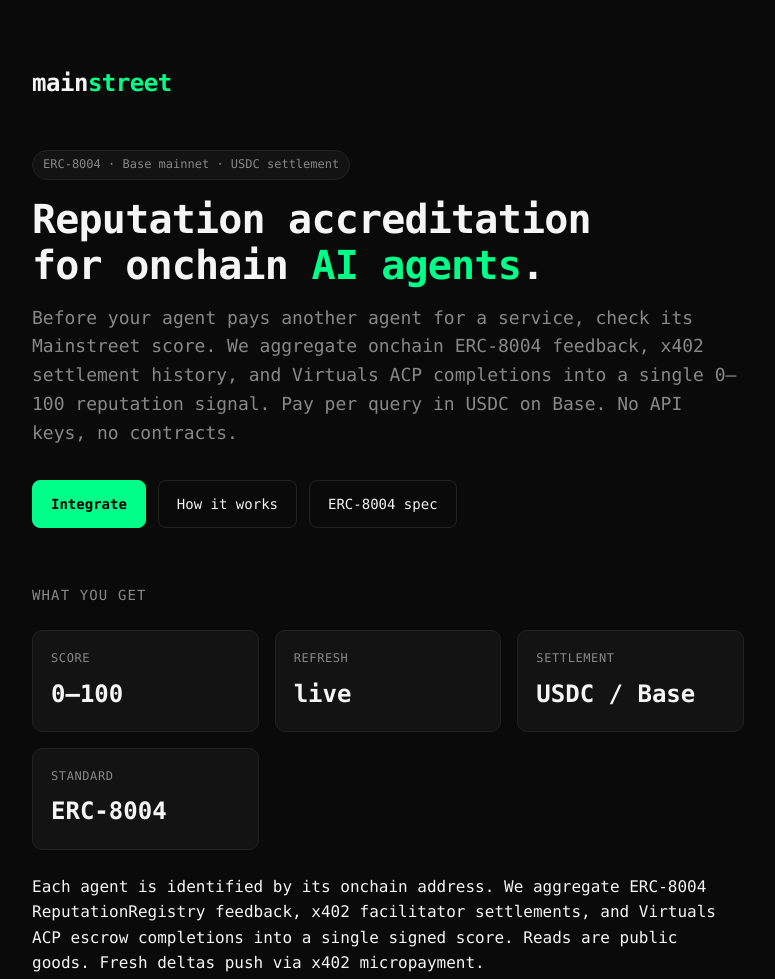
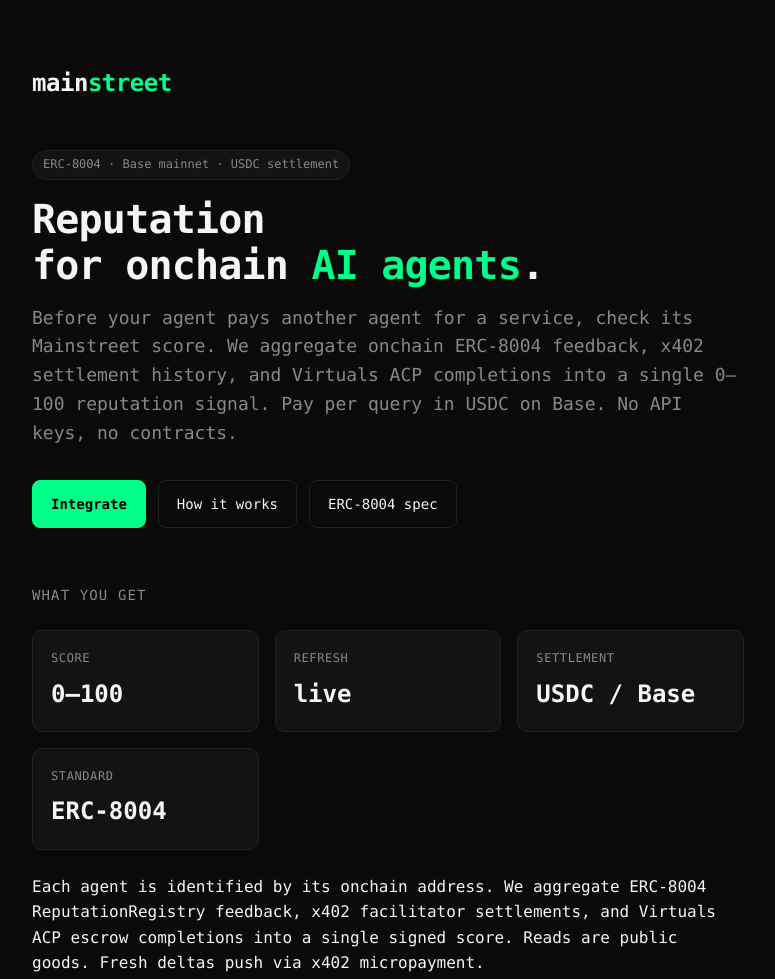
Before and after one commit to philpof102-svg/mainstreet, a website: page index.html in a window 1280 px wide. Shown: the top 979 px of the page, without its empty margins (252-1027 px from the left). Drawn offline with Linux system fonts and the light colour scheme.

Commit message:
docs: simplify tagline — 'Reputation accreditation' → 'Reputation' for onchain AI agents

```diff
--- a/index.html
+++ b/index.html
@@ -94,7 +94,7 @@
   </header>
 
   <span class="badge">ERC-8004 · Base mainnet · USDC settlement</span>
-  <h1>Reputation accreditation<br>for onchain <em>AI agents</em>.</h1>
+  <h1>Reputation<br>for onchain <em>AI agents</em>.</h1>
   <p class="lede">
     Before your agent pays another agent for a service, check its Mainstreet score.
     We aggregate onchain ERC-8004 feedback, x402 settlement history, and Virtuals ACP completions
```
Also changed, not shown: README.md.
